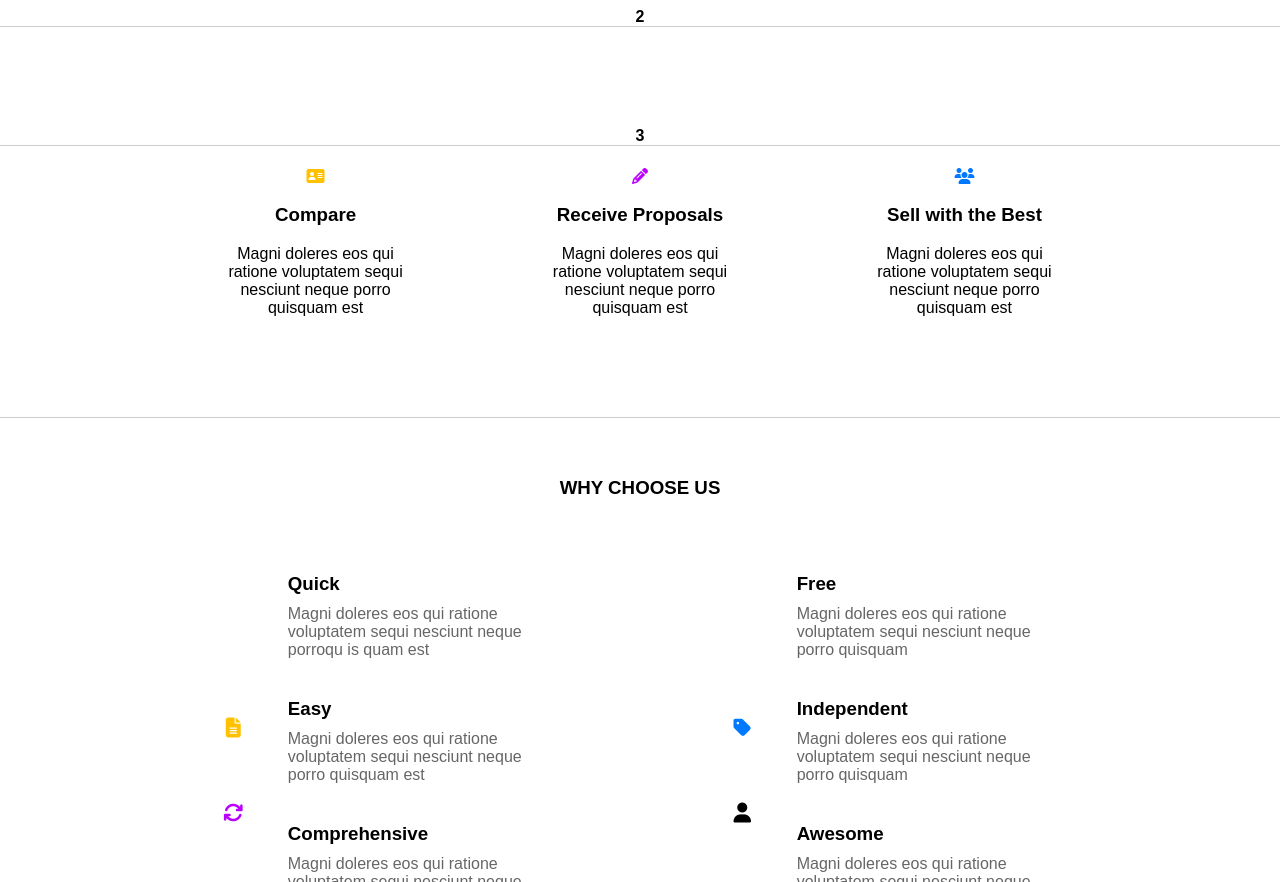
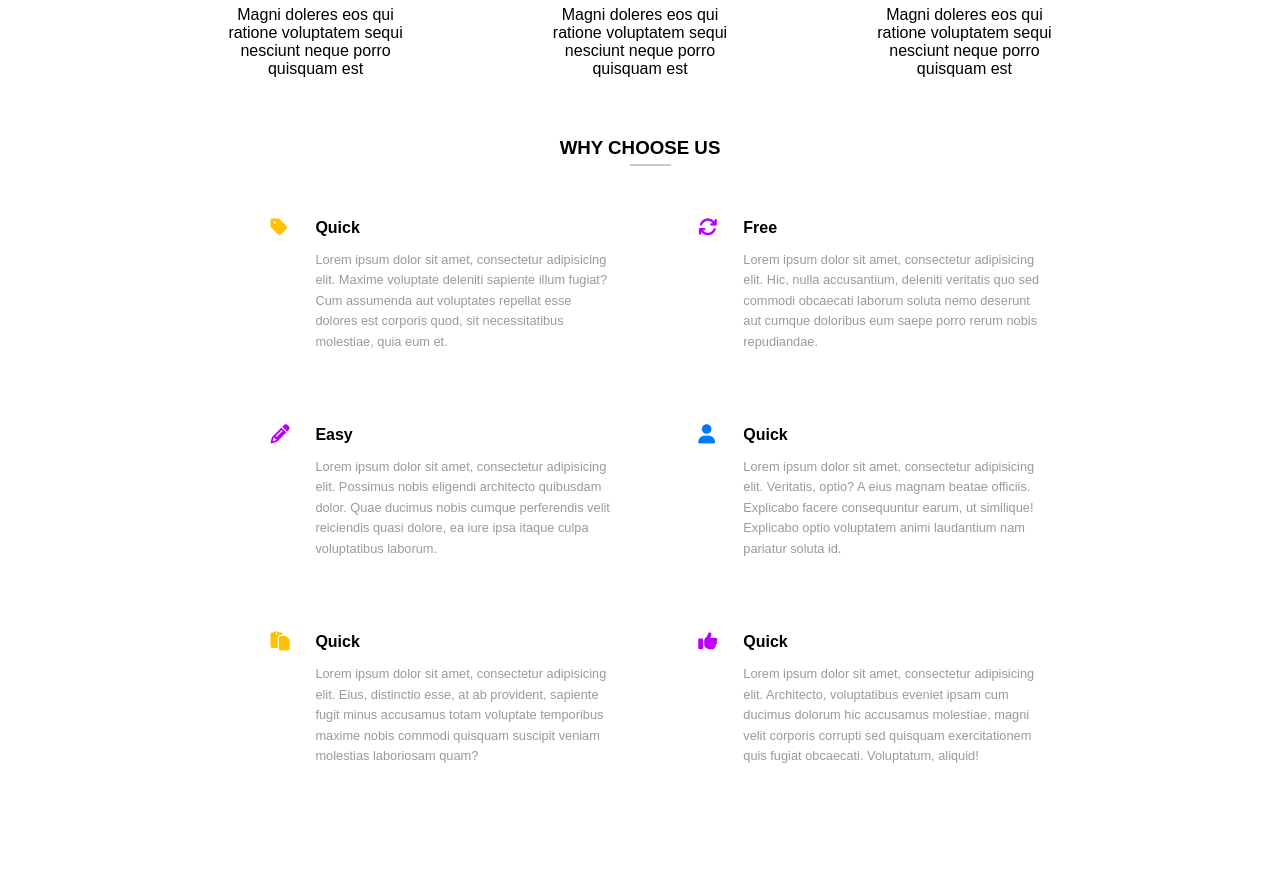
Before and after one commit to banshengbushu/spring-boot-demo, a website: page src/main/webapp/home.html in a window 1280 px wide. Shown: the part 1250-2132 px from the top of the page. Drawn offline with Linux system fonts and the light colour scheme.

Commit message:
Refactor home.html ul style

```diff
--- a/gulpfile.js
+++ b/gulpfile.js
@@ -8,11 +8,11 @@ var gulp = require('gulp');
 var sass = require('gulp-sass');
 
 gulp.task('sass', function () {
-    return gulp.src('src/main/resources/templates/sass/*.scss')
+    return gulp.src('src/main/webapp/sass/*.scss')
         .pipe(sass().on('error', sass.logError))
-        .pipe(gulp.dest('src/main/resources/templates/css'));
+        .pipe(gulp.dest('src/main/webapp/css'));
 });
 
 gulp.task('sass:watch', function () {
-    gulp.watch('src/main/resources/templates/sass/*.scss', ['sass']);
+    gulp.watch('src/main/webapp/sass/*.scss', ['sass']);
 });
--- a/src/main/webapp/css/home.css
+++ b/src/main/webapp/css/home.css
@@ -106,7 +106,6 @@ body {
     margin-right: -5px;
     border-right-style: none;
     padding: 16px;
-
 }
 
 .home_search .search_btn {
@@ -162,15 +161,28 @@ body {
 
 .content .content-line {
     margin: 60px 0;
-    border-top: solid 1px #ccc;
 }
 
-.content .content-line .line {
+.home_page .content .content-line h4 {
     display: inline;
     border: solid 1px #ccc;
     border-radius: 50%;
-    margin: 120px;
+    margin: 135px;
     padding: 15px 19px;
+}
+
+.content .content-line .line::after {
+    content: '';
+    border-top: solid 1px #cccccc;
+    position: absolute;
+    width: 30%;
+    margin-top: 7px;
+    clip: rect(auto, 295px, auto, 19px);
+}
+
+.content .content-line .line::before {
+    content: '';
+    border-bottom: solid 1px white;
 }
 
 .content-items {
@@ -185,33 +197,46 @@ body {
     padding-left: 0px;
 }
 
-.home_page .line {
-    margin-top: 100px;
-    border-bottom: solid 1px #ccc;
-}
-
 .home_page .us {
     text-align: center;
 }
 
-.us .us-content .content-left {
-    display: inline;
+.us .us-list {
+    overflow: hidden;
+    list-style: none;
+    margin-left: 18%;
 }
 
-.us-content .left-left, .left-right {
-    display: inline-block;
-    list-style: none;
-    padding-left: 0;
+.us-list li {
+@include box-sizing(border-box);
+    width: 30%;
+    float: left;
+    margin: 20px 0;
+    position: relative;
+    padding-left: 75px;
+    padding-right: 50px;
 }
 
-.us .us-content .content-right {
-    display: inline;
+.us-list h4 {
+    margin-bottom: 10px;
+    text-align: left;
+    margin-left: -30px;
 }
 
-.us-content .right-left, .right-right {
-    display: inline-block;
-    list-style: none;
-    padding-left: 0;
+.us-list p {
+    font-size: .8rem;
+    color: rgba(0, 0, 0, 0.4);
+    line-height: 160%;
+    text-align: left;
+    margin-left: -30px;
+    width: 300px;
+}
+
+.us-list .fa {
+    position: absolute;
+    left: 0;
+    top: 20px;
+    font-size: 1.2rem;
 }
 
 .content-icon .icon:focus {
@@ -239,15 +264,15 @@ body {
     font-size: 20px;
 }
 
-i.fa.fa-address-card, i.fa.fa-file-text, i.fa.fa-thumbs-o-up {
+i.fa.fa-tag, i.fa.fa-clipboard, i.fa.fa-users{
     color: #ffc100;
 }
 
-i.fa.fa-pencil, i.fa.fa-refresh, i.fa.fa-users {
+i.fa.fa-pencil, i.fa.fa-refresh, i.fa.fa-thumbs-up {
     color: #b900ff;
 }
 
-i.fa.fa-users, i.fa.fa-twitter, i.fa.fa-tag, i.fa.fa-facebook {
+i.fa.fa-cycle, i.fa.fa-twitter, i.fa.fa-user, i.fa.fa-facebook {
     color: #0079ff;
 }
 
@@ -281,6 +306,13 @@ i.fa.fa-users, i.fa.fa-twitter, i.fa.fa-tag, i.fa.fa-facebook {
 
 .tabs .tabs_describe {
     margin: 50px 0;
+}
+
+.tabs .tabs_describe::before {
+    content: '“';
+    display: inherit;
+    font-size: 40px;
+    color: #cccccc;
 }
 
 .tabs .tabs_name {
@@ -385,3 +417,12 @@ link_nav .nav-items {
     margin: 0 20px;
     opacity: 0.6;
 }
+
+.section_title::after {
+    position: absolute;
+    content: '';
+    border: solid 1px #cccccc;
+    width: 3%;
+    margin-top: 27px;
+    margin-left: -90px;
+}
--- a/src/main/webapp/home.html
+++ b/src/main/webapp/home.html
@@ -52,13 +52,12 @@
         </div>
     </section>
 
-    <section>
-        <div class="content">
-            <h4>HOW IT WORKS</h4>
-            <div line="content-line">
+    <section class="content">
+        <h3 class="section_title">HOW IT WORKS</h3>
+        <div class="content-line">
             <h4 class="line">1</h4>
             <h4 class="line">2</h4>
-                <h4 class="line">3</h4>
+            <h4>3</h4>
         </div>
         <div class="content-items">
             <ul class="items">
@@ -87,90 +86,60 @@
                 </li>
             </ul>
         </div>
-            <div class="line"></div>
-        </div>
     </section>
     <section>
         <div class="us">
-            <h3 class="us-header">WHY CHOOSE US</h3>
-            <div class="us-content">
-                <div class="content-left">
-                    <ul class="left-left">
-                        <li><i class="fa fa-file-text" aria-hidden="true"></i></li>
-                        <li><i class="fa fa-refresh" aria-hidden="true"></i></li>
-                        <li><i class="fa fa-twitter" aria-hidden="true"></i></li>
-
-                    </ul>
-                    <ul class="left-right">
+            <h3 class="section_title">WHY CHOOSE US</h3>
+            <ul class="us-list">
                 <li>
-                            <ul>
-                                <span class="span">Quick</span>
-                                <div class="span-text">Magni doleres eos qui ratione voluptatem sequi nesciunt neque
-                                    porroqu
-                                    is quam est
-                                </div>
-                            </ul>
+                    <i class="fa fa-tag"></i>
+                    <h4>Quick</h4>
+                    <p>Lorem ipsum dolor sit amet, consectetur adipisicing elit. Maxime voluptate deleniti sapiente
+                        illum fugiat? Cum assumenda aut voluptates repellat esse dolores est corporis quod, sit
+                        necessitatibus molestiae, quia eum et.</p>
                 </li>
                 <li>
-                            <ul>
-                                <span class="span">Easy</span>
-                                <div class="span-text">Magni doleres eos qui ratione voluptatem sequi nesciunt neque
-                                    porro
-                                    quisquam
-                                    est
-                                </div>
-                            </ul>
+                    <i class="fa fa-refresh"></i>
+                    <h4>Free</h4>
+                    <p>Lorem ipsum dolor sit amet, consectetur adipisicing elit. Hic, nulla accusantium, deleniti
+                        veritatis quo sed commodi obcaecati laborum soluta nemo deserunt aut cumque doloribus eum
+                        saepe
+                        porro rerum nobis repudiandae.</p>
                 </li>
                 <li>
-                            <ul>
-                                <span class="span">Comprehensive</span>
-                                <div class="span-text">Magni doleres eos qui ratione voluptatem sequi nesciunt neque
-                                    porro
-                                    quisquam
-                                    est
-                                </div>
-                            </ul>
-                        </li>
-                    </ul>
-                </div>
-                <div class="content-right">
-                    <ul class="right-left">
-                        <li><i class="fa fa-tag" aria-hidden="true"></i></li>
-                        <li><i class="fa fa-user" aria-hidden="true"></i></li>
-                        <li><i class="fa fa-thumbs-o-up" aria-hidden="true"></i></li>
-
-                    </ul>
-                    <ul class="right-right">
-                        <li>
-                            <ul>
-                                <span class="span">Free</span>
-                                <div class="span-text">Magni doleres eos qui ratione voluptatem sequi nesciunt neque
-                                    porro
-                                    quisquam
-                                </div>
-                            </ul>
+                    <i class="fa fa-pencil"></i>
+                    <h4>Easy</h4>
+                    <p>Lorem ipsum dolor sit amet, consectetur adipisicing elit. Possimus nobis eligendi architecto
+                        quibusdam dolor. Quae ducimus nobis cumque perferendis velit reiciendis quasi dolore, ea
+                        iure
+                        ipsa itaque culpa voluptatibus laborum.</p>
                 </li>
                 <li>
-                            <ul>
-                                <span class="span">Independent</span>
-                                <div class="span-text">Magni doleres eos qui ratione voluptatem sequi nesciunt neque
-                                    porro
-                                    quisquam
-                                </div>
-                            </ul>
+                    <i class="fa fa-user"></i>
+                    <h4>Quick</h4>
+                    <p>Lorem ipsum dolor sit amet, consectetur adipisicing elit. Veritatis, optio? A eius magnam
+                        beatae
+                        officiis. Explicabo facere consequuntur earum, ut similique! Explicabo optio voluptatem
+                        animi
+                        laudantium nam pariatur soluta id.</p>
                 </li>
                 <li>
-                            <ul>
-                                <span class="span">Awesome</span>
-                                <div class="span-text">Magni doleres eos qui ratione voluptatem sequi nesciunt neque
-                                    porro
-                                    quisquam
-                                </div>
-                            </ul>
+                    <i class="fa fa-clipboard"></i>
+                    <h4>Quick</h4>
+                    <p>Lorem ipsum dolor sit amet, consectetur adipisicing elit. Eius, distinctio esse, at ab
+                        provident,
+                        sapiente fugit minus accusamus totam voluptate temporibus maxime nobis commodi quisquam
+                        suscipit
+                        veniam molestias laboriosam quam?</p>
                 </li>
-                    </ul>
-                </div>
-            </div>
+                <li>
+                    <i class="fa fa-thumbs-up"></i>
+                    <h4>Quick</h4>
+                    <p>Lorem ipsum dolor sit amet, consectetur adipisicing elit. Architecto, voluptatibus eveniet
+                        ipsam
+                        cum ducimus dolorum hic accusamus molestiae, magni velit corporis corrupti sed quisquam
+                        exercitationem quis fugiat obcaecati. Voluptatum, aliquid!</p>
+                </li>
                 <div class="line"></div>
         </div>
     </section>
--- a/src/main/webapp/sass/demo.scss
+++ b/src/main/webapp/sass/demo.scss
@@ -67,4 +67,14 @@ body {
     border-radius: 50%;
     clip: rect(auto, 50px, auto, auto);
   }
+
+  .line::after{
+    content: '';
+    border: solid 1px red;
+  }
+
+  .line::before{
+    content: '';
+    border: solid 1px red;
+  }
 }
```
Also changed, not shown: src/main/webapp/demo.html (+4 -0 lines), src/main/webapp/css/demo.css. Lines whose indentation alone changed are shown as unchanged.
